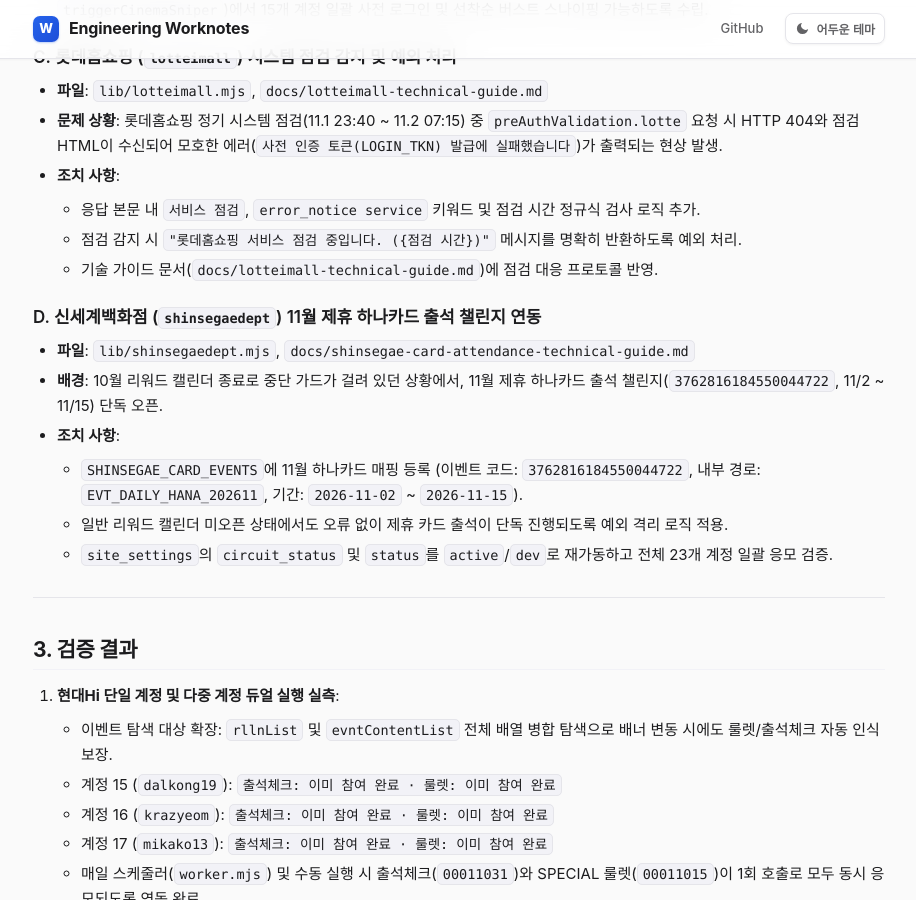
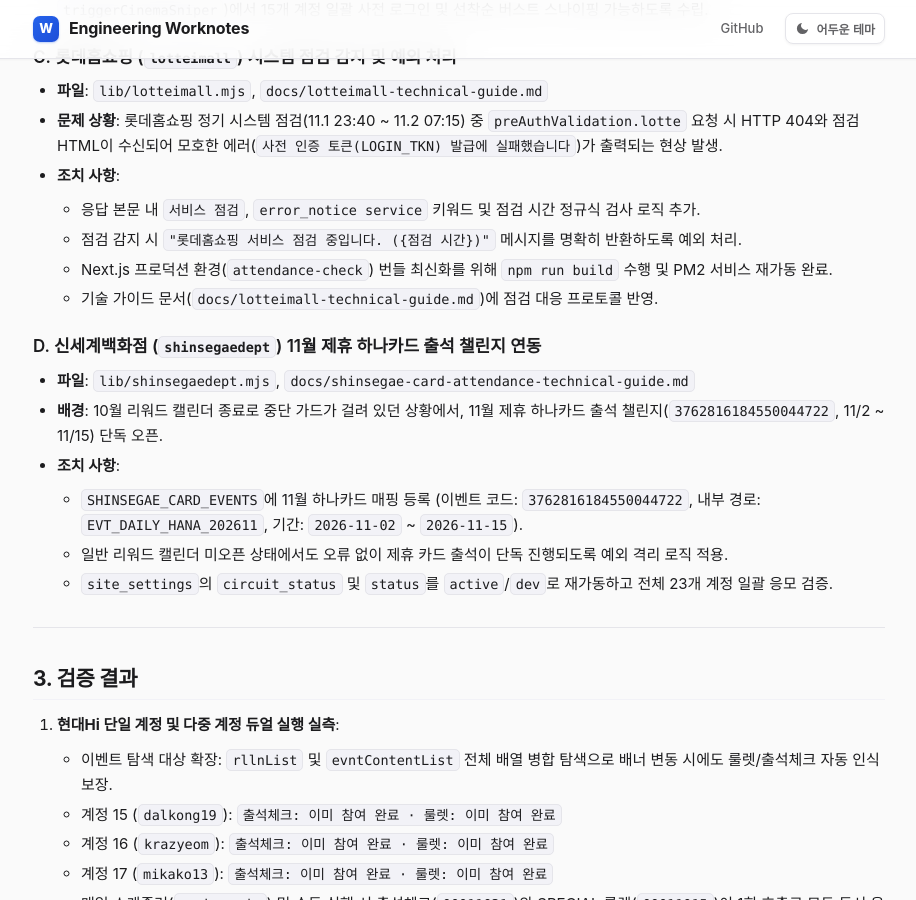
Before and after one commit to krazyeom/worknote, a Jekyll site: the page built from notes/2026-11-02-attendance-thehyundai-roulette-and-lottecinema.md, in a window 1280 px wide and 900 px high, scrolled down 1285 px. Shown: the whole window, without its empty margins (181-1097 px from the left). Built offline with Jekyll 4.4.1, drawn with Linux system fonts in a browser that asks for light colours; our own code applies the rules of GitHub Pages for plain Markdown files.

Commit message:
docs: note nextjs production build for lotteimall maintenance fix

```diff
--- a/notes/2026-11-02-attendance-thehyundai-roulette-and-lottecinema.md
+++ b/notes/2026-11-02-attendance-thehyundai-roulette-and-lottecinema.md
@@ -39,6 +39,7 @@
 * **조치 사항**:
   - 응답 본문 내 `서비스 점검`, `error_notice service` 키워드 및 점검 시간 정규식 검사 로직 추가.
   - 점검 감지 시 `"롯데홈쇼핑 서비스 점검 중입니다. ({점검 시간})"` 메시지를 명확히 반환하도록 예외 처리.
+  - Next.js 프로덕션 환경(`attendance-check`) 번들 최신화를 위해 `npm run build` 수행 및 PM2 서비스 재가동 완료.
   - 기술 가이드 문서(`docs/lotteimall-technical-guide.md`)에 점검 대응 프로토콜 반영.
 
 ### D. 신세계백화점 (`shinsegaedept`) 11월 제휴 하나카드 출석 챌린지 연동
```
